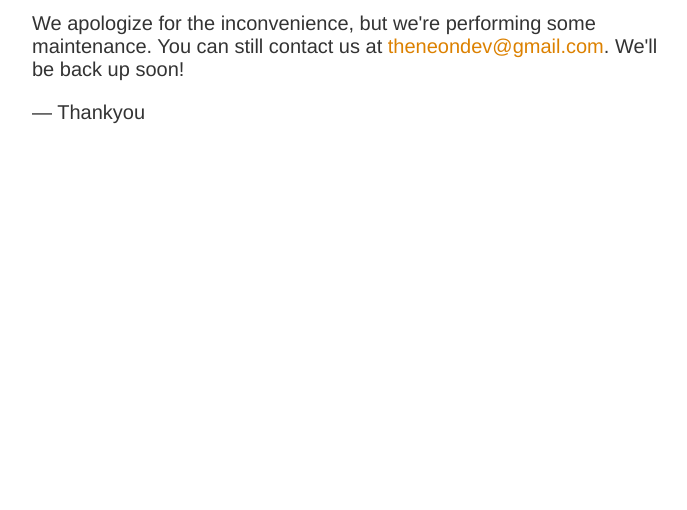
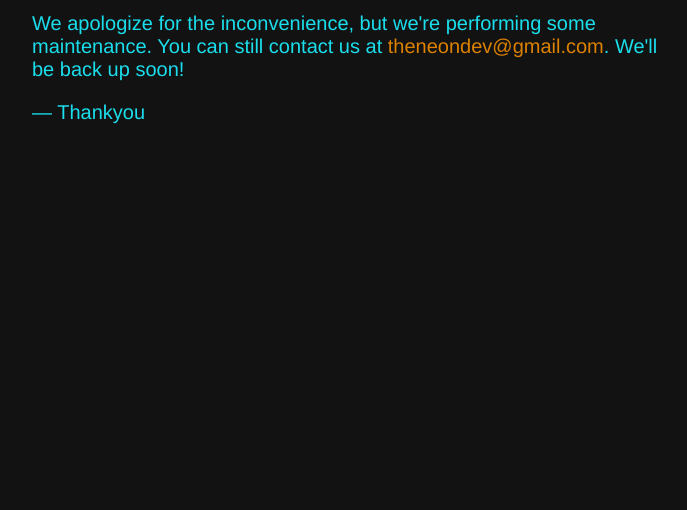
Before and after one commit to The-Neon-Dev/demo, a website: page services/status.html in a window 1280 px wide. Shown: the part 290-800 px from the top of the page, without its empty margins (283-970 px from the left). Drawn offline with Linux system fonts and the light colour scheme.

Commit message:
Initial:Modify

```diff
--- a/services/status.html
+++ b/services/status.html
@@ -4,12 +4,12 @@
 <meta http-equiv="Content-type" content="text/html;charset=UTF-8">
 <title>Performing Maintenance</title>
 <style type="text/css">
-      body { text-align: center; padding: 150px; }
+      body { background-color: #121212; text-align: center; padding: 150px; }
       h1 { font-size: 40px; }
-      body { font: 20px Helvetica, sans-serif; color: #333; }
+      body { font: 20px Helvetica, sans-serif; color: rgb(26, 222, 236); }
       #article { display: block; text-align: left; width: 650px; margin: 0 auto; }
       a { color: #dc8100; text-decoration: none; }
-      a:hover { color: #333; text-decoration: none; }
+      a:hover { color: rgb(9, 214, 241); text-decoration: none; }
     </style>
 </head>
 <body>
```
